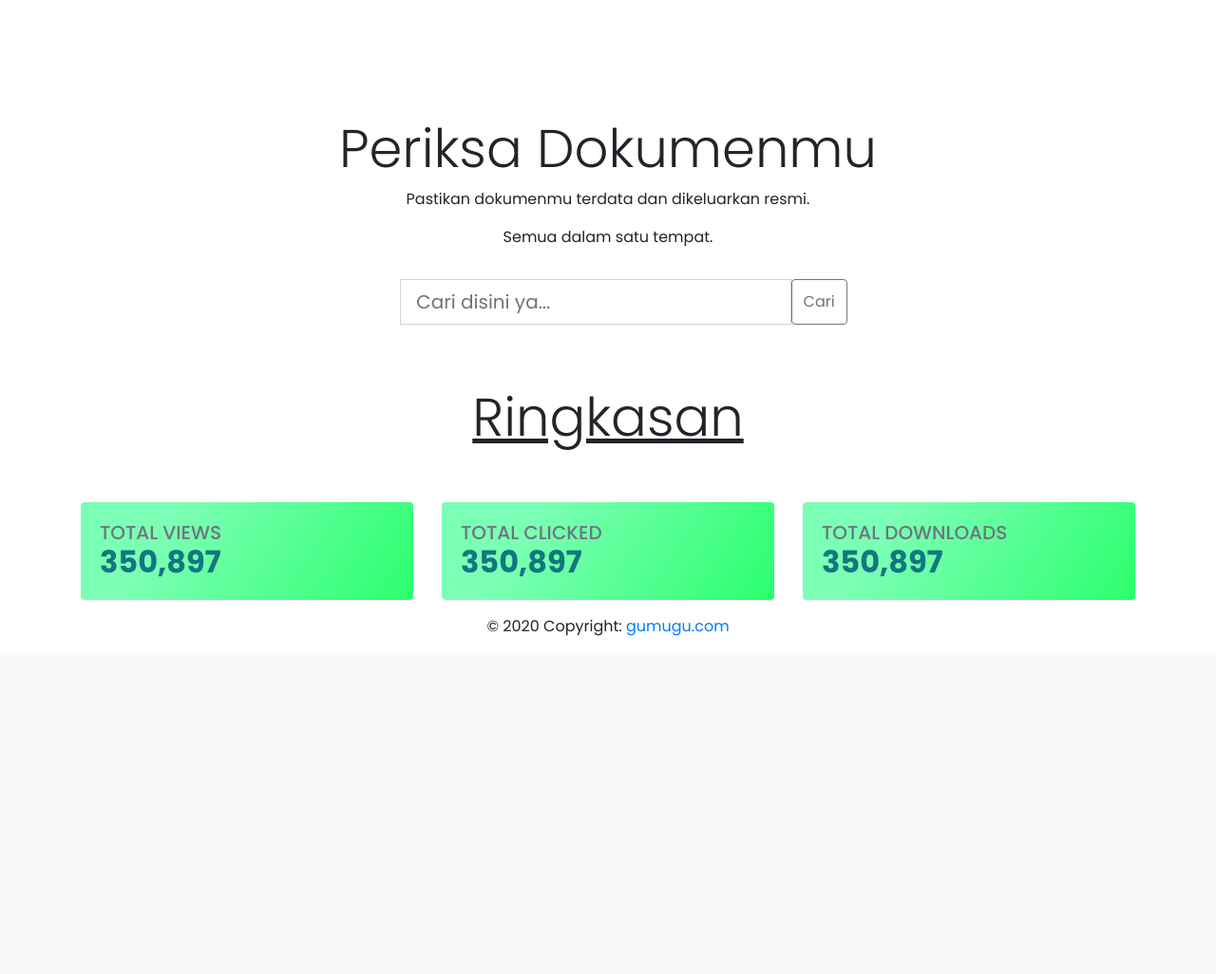
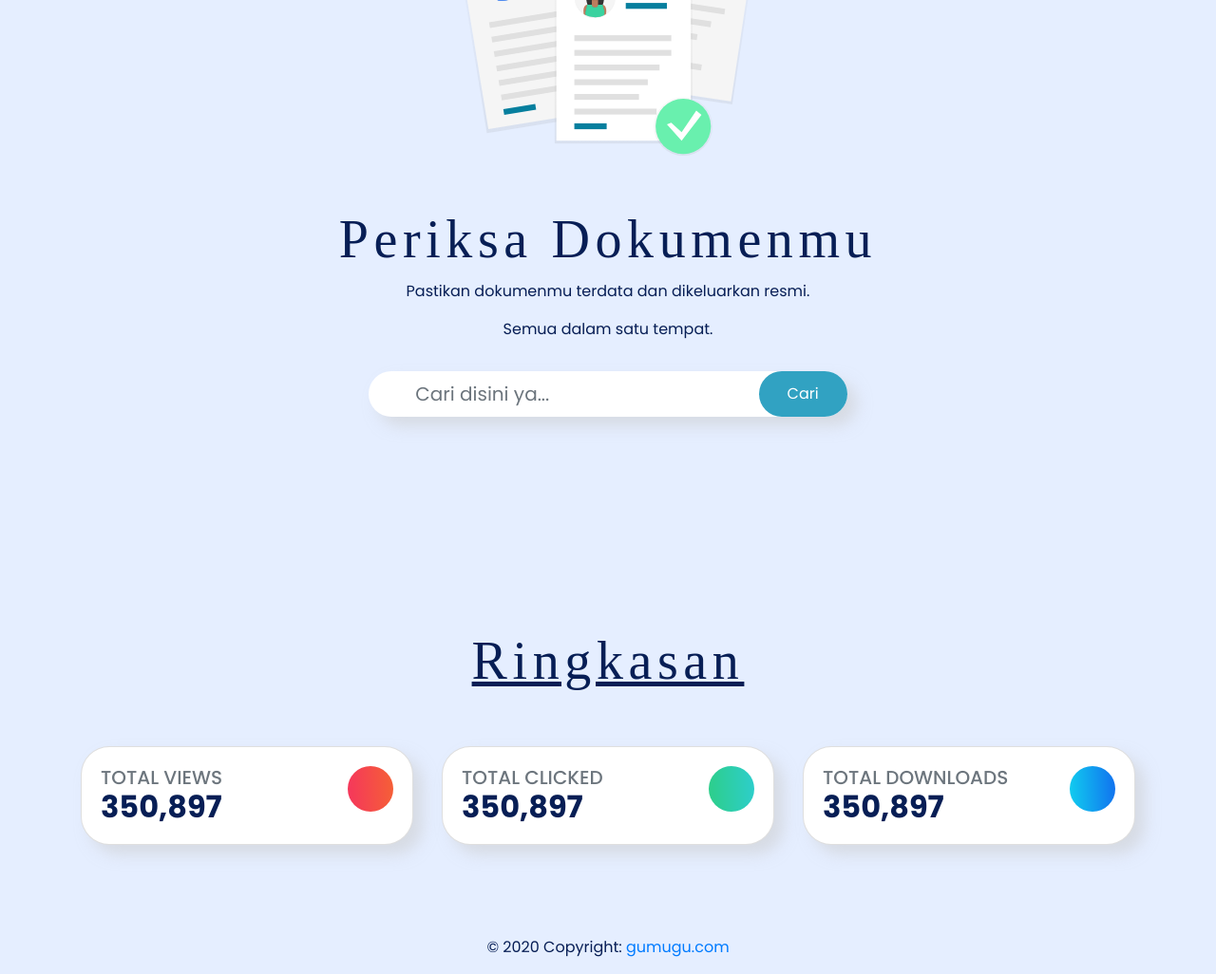
Before and after one commit to YudaAditya/gumugu-final-task, a CodeIgniter app: the page made by application/views/homepage.php in a window 1280 px wide. Shown: the part 347-1373 px from the top of the page at 95% size. Before the commit the page ends 1017 px from the top, so only its background shows below. Run offline with CodeIgniter, Linux system fonts and the light colour scheme; data that the repository does not hold is empty; some libraries are stand-ins or nearby versions.

Commit message:
theme update

```diff
--- a/theme/custom/css/custom-style.css
+++ b/theme/custom/css/custom-style.css
@@ -1,42 +1,86 @@
 body {
 	font-family: 'Poppins', sans-serif;
-
+	background: #E5EEFF;
+	color: #071E55;
 }
 
-.card,
-.card-header,
-.card-footer {
-	color: #127780;
-
-	background-color: #2bff6d;
-	background-image: linear-gradient(147deg, #2bff6d 0%, #7bffb4 74%);
-	background-image: -webkit-linear-gradient(147deg, #2bff6d 0%, #7bffb4 74%);
-
-
-	border: none;
+.display-4 {
+	font-family: Poppins Black;
+	letter-spacing: 0.1em;
 }
 
-.card-footer {
-	color: #127780;
+#logo {
+	width: 120px;
 }
 
-
-.btn-color {
-	color: #127780;
-	background-color: #127780;
+.img-hero {
+	width: 321px;
+	height: 274px;
 }
 
-/* .card-header {
-	border: none;
-	background-color: #15EDA3;
-} */
-.nav-item a {
-	border-radius: 0.5rem;
-	color: #127780;
-	background-color: #ffffff;
+.navbar {
+	font-weight: bold;
 }
 
-.nav-pills .nav-link.active,
-.nav-pills .show>.nav-link {
-	background-color: #127780;
+#searchBar {
+	background: #FFFFFF;
+	box-shadow: 10px 10px 15px rgba(202, 202, 202, 0.5);
+	border-radius: 30px;
 }
+
+.input-group,
+.form-control {
+	border-style: none;
+}
+
+#searchButton {
+	background: #31A2C2;
+	border-radius: 30px;
+	color: #FFFFFF;
+	padding-inline: 30px;
+	border-style: none;
+}
+
+.img-icon {
+	font-size: 24px;
+	color: #fff;
+	display: inline-flex;
+	padding: 12px;
+	text-align: center;
+	border-radius: 50%;
+	align-items: center;
+	justify-content: center;
+	width: 3rem;
+	height: 3rem;
+}
+
+.bg-red {
+	background: linear-gradient(87deg, #f5365c 0, #f56036 100%) !important;
+}
+
+.bg-blue {
+	background: linear-gradient(87deg, #11cdef 0, #1171ef 100%) !important
+}
+
+.bg-green {
+	background: linear-gradient(87deg, #2dce89 0, #2dcecc 100%) !important;
+}
+
+.section {
+	padding-block: 5rem;
+}
+
+.card {
+	background: #FFFFFF;
+	box-shadow: 10px 10px 15px rgba(202, 202, 202, 0.5);
+	border-radius: 30px;
+}
+
+.card-header {
+	border-style: none;
+}
+
+.size {
+	width: 60%;
+	height: 60%;
+}
```
Also changed, not shown: theme/image/logo-dark.png (added), theme/svg/undraw_Job_hunt.svg (added), theme/svg/undraw_click.svg (added), theme/svg/undraw_filing.svg (added), theme/svg/undraw_hiring.svg (added).
